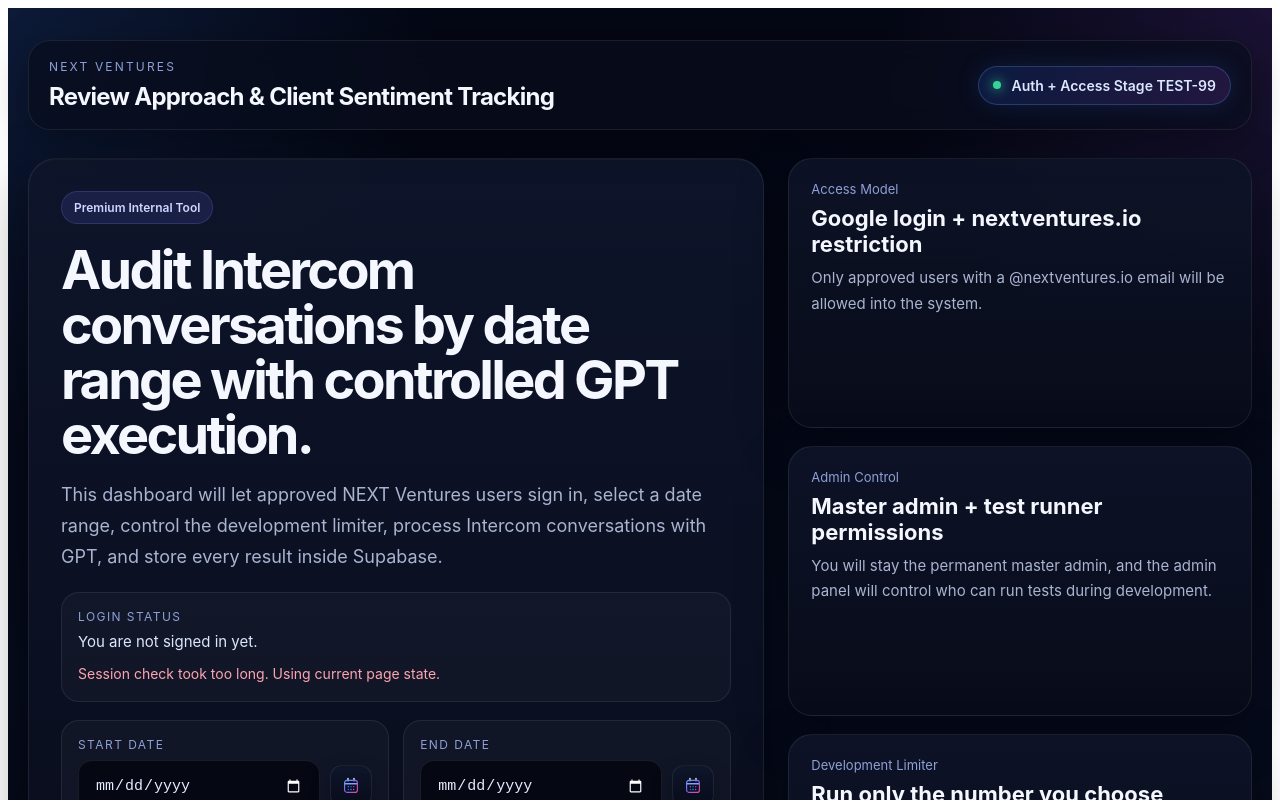
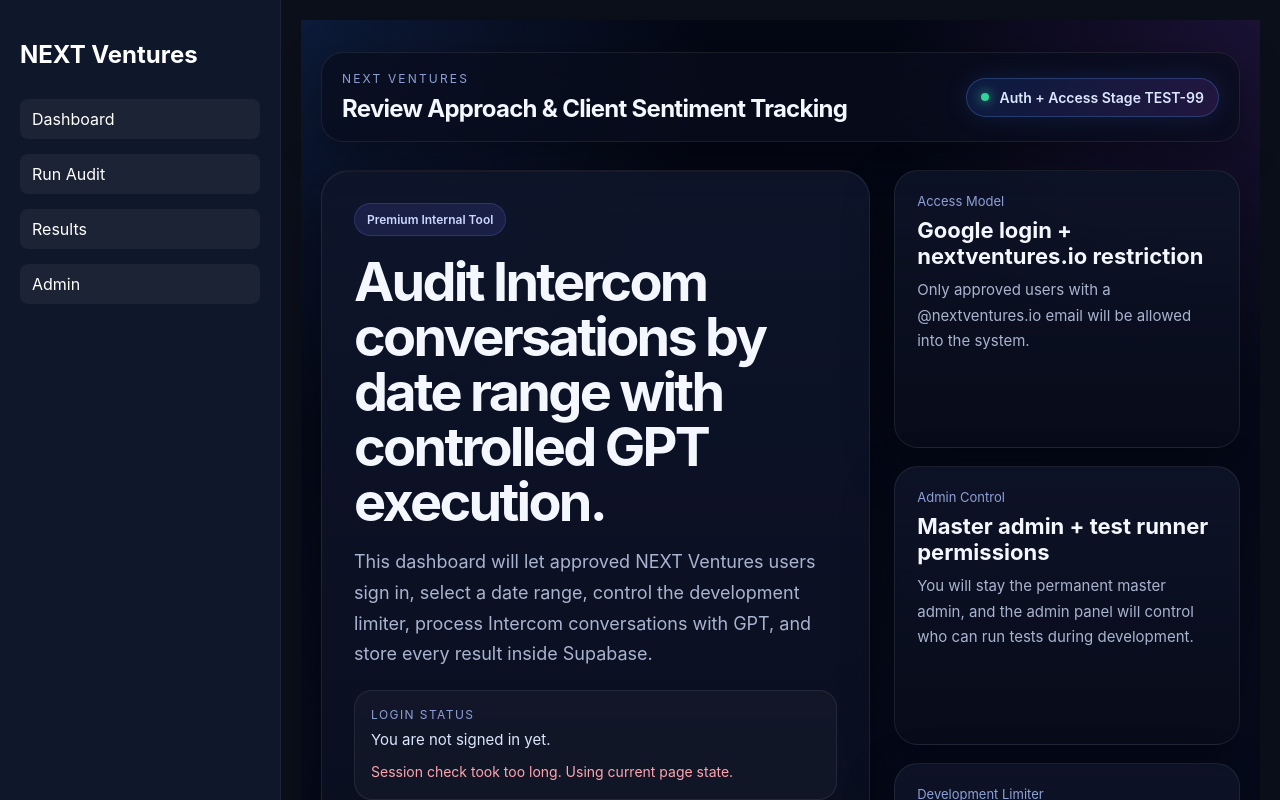
Before and after one commit to faiyaaaaaaz/Approach-Client-Sentiment-Tracking, a Next.js app: page / in a window 1280 px wide. Shown: the top 800 px of the page. Built offline with nearby package versions, Linux system fonts and the light colour scheme; no server answers.

Commit message:
Update layout.js

```diff
--- a/app/layout.js
+++ b/app/layout.js
@@ -1,12 +1,46 @@
 export const metadata = {
-  title: "CSAT Dashboard",
-  description: "Internal tool"
+  title: "NEXT Ventures Audit Tool",
+  description: "Internal audit system",
 };
 
 export default function RootLayout({ children }) {
   return (
-    <html>
-      <body>{children}</body>
+    <html lang="en">
+      <body style={{ margin: 0, fontFamily: "Inter, sans-serif", background: "#0b0f1a", color: "white" }}>
+        <div style={{ display: "flex", height: "100vh" }}>
+
+          {/* Sidebar */}
+          <div style={{
+            width: "240px",
+            background: "#0f172a",
+            padding: "20px",
+            borderRight: "1px solid rgba(255,255,255,0.05)"
+          }}>
+            <h2 style={{ marginBottom: "30px" }}>NEXT Ventures</h2>
+
+            <nav style={{ display: "flex", flexDirection: "column", gap: "15px" }}>
+              <a href="/" style={linkStyle}>Dashboard</a>
+              <a href="/run" style={linkStyle}>Run Audit</a>
+              <a href="/results" style={linkStyle}>Results</a>
+              <a href="/admin" style={linkStyle}>Admin</a>
+            </nav>
+          </div>
+
+          {/* Main Content */}
+          <div style={{ flex: 1, overflow: "auto", padding: "20px" }}>
+            {children}
+          </div>
+
+        </div>
+      </body>
     </html>
   );
 }
+
+const linkStyle = {
+  color: "white",
+  textDecoration: "none",
+  padding: "10px 12px",
+  borderRadius: "8px",
+  background: "rgba(255,255,255,0.05)"
+};
```
